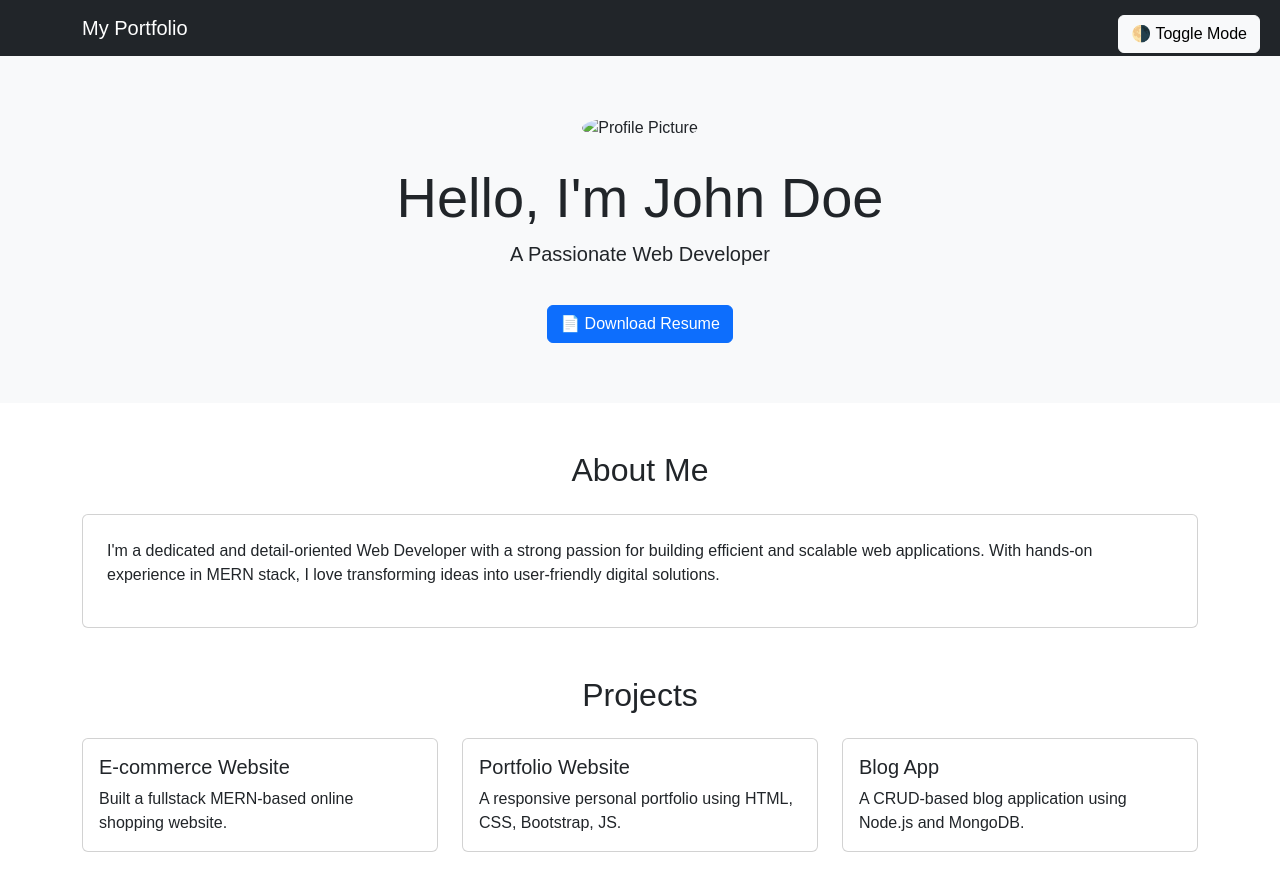
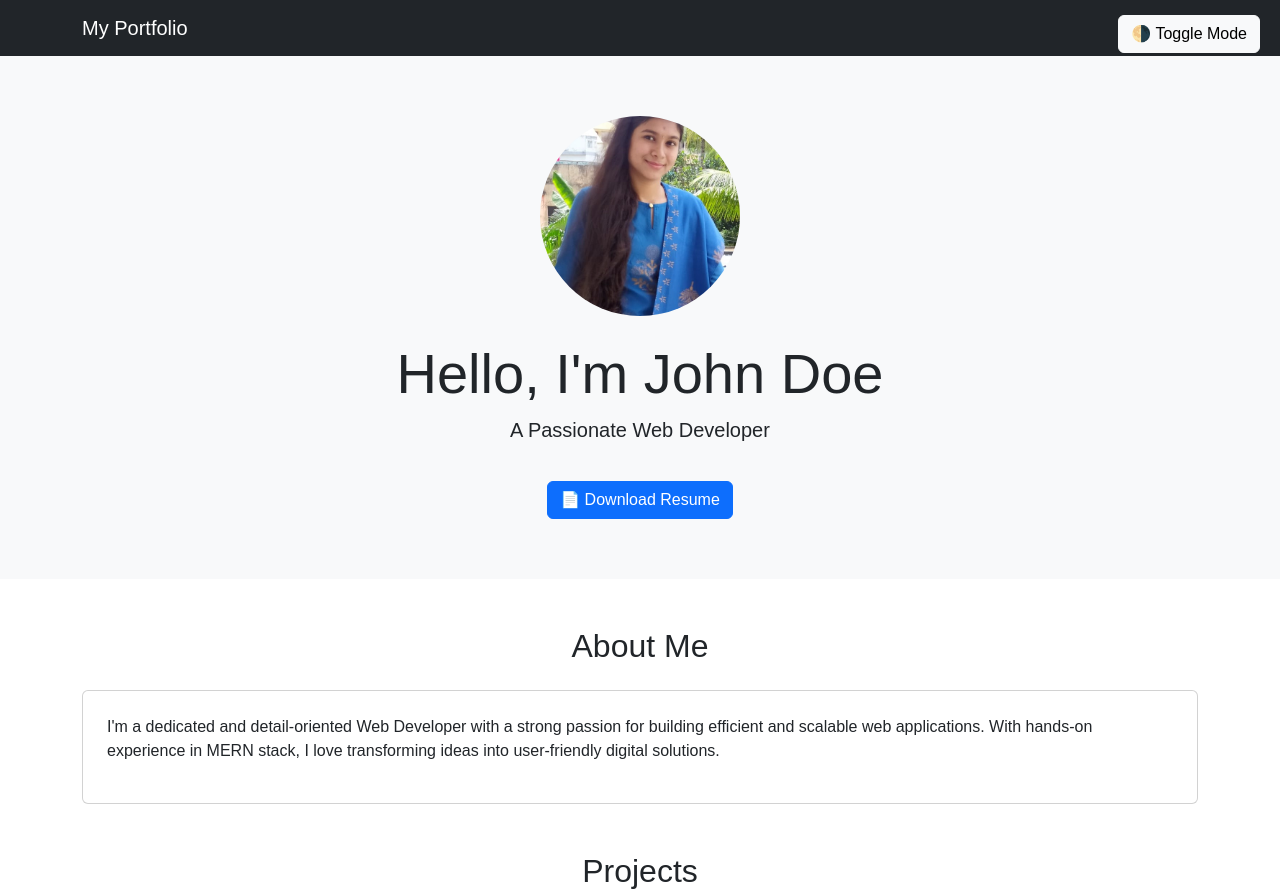
Before and after one commit to Geet-04/-My-Portfolio-, a website: page index.html in a window 1280 px wide. Shown: the top 893 px of the page. Drawn offline with nearby package versions, Linux system fonts and the light colour scheme.

Commit message:
Update index.html

```diff
--- a/index.html
+++ b/index.html
@@ -20,7 +20,7 @@
 
   <section class="hero">
     <div class="container">
-      <img src=".images/geetapic.jpg" alt="Profile Picture" class="img-fluid rounded-circle mb-4" style="width: 200px; height: 200px; object-fit: cover;"/>
+      <img src="./images/geetapic.jpg" alt="Profile Picture" class="img-fluid rounded-circle mb-4" style="width: 200px; height: 200px; object-fit: cover;"/>
       <h1 class="display-4">Hello, I'm John Doe</h1>
       <p class="lead">A Passionate Web Developer</p>
       <a href="resume.pdf" class="btn btn-primary resume-btn" download>📄 Download Resume</a>
```
